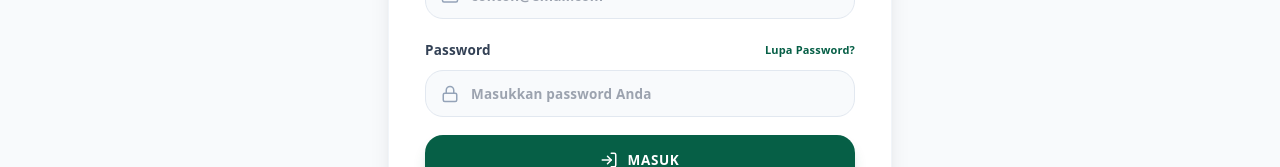
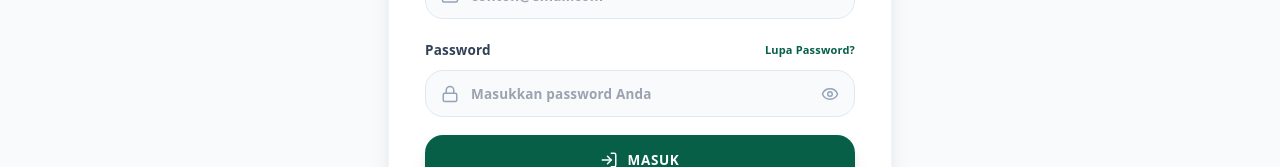
Before and after one commit to MochamadOneSopyan/sistem-donasi-frontend, a React (Vite) app in the folder frontend-donasi/: page /login in a window 1280 px wide. Shown: the part 519-686 px from the top of the page. Built offline with nearby package versions, Linux system fonts and the light colour scheme.

Commit message:
Implement password visibility toggle in Login component
Added password visibility toggle functionality to the login form.

```diff
--- a/frontend-donasi/src/pages/Login.jsx
+++ b/frontend-donasi/src/pages/Login.jsx
@@ -1,12 +1,13 @@
 import React, { useState } from "react";
 import { Link, useNavigate } from "react-router-dom";
 import API from "../services/api";
-import { Mail, Lock, LogIn } from "lucide-react";
+import { Mail, Lock, LogIn, Eye, EyeOff } from "lucide-react";
 import logoYayasan from "../assets/logo-yayasan.jpeg";
 
 export default function Login() {
   const [email, setEmail] = useState("");
   const [password, setPassword] = useState("");
+  const [showPassword, setShowPassword] = useState(false); // 🟢 State toggle password
   const [loading, setLoading] = useState(false);
   const [error, setError] = useState("");
   const navigate = useNavigate();
@@ -102,13 +103,25 @@
             <div className="relative">
               <Lock className="w-4 h-4 text-slate-400 absolute left-3.5 top-1/2 -translate-y-1/2" />
               <input
-                type="password"
+                type={showPassword ? "text" : "password"} // 🟢 Tipe input dinamis
                 placeholder="Masukkan password Anda"
                 value={password}
                 onChange={(e) => setPassword(e.target.value)}
                 required
-                className="w-full bg-slate-50 border border-slate-200 pl-10 pr-4 py-3 rounded-2xl text-xs font-semibold focus:outline-none focus:border-emerald-600 focus:bg-white transition-all"
+                className="w-full bg-slate-50 border border-slate-200 pl-10 pr-10 py-3 rounded-2xl text-xs font-semibold focus:outline-none focus:border-emerald-600 focus:bg-white transition-all"
               />
+              {/* 🟢 Tombol Ikon Mata */}
+              <button
+                type="button"
+                onClick={() => setShowPassword(!showPassword)}
+                className="absolute right-3.5 top-1/2 -translate-y-1/2 text-slate-400 hover:text-slate-600 transition"
+              >
+                {showPassword ? (
+                  <EyeOff className="w-4 h-4" />
+                ) : (
+                  <Eye className="w-4 h-4" />
+                )}
+              </button>
             </div>
           </div>
 
```
